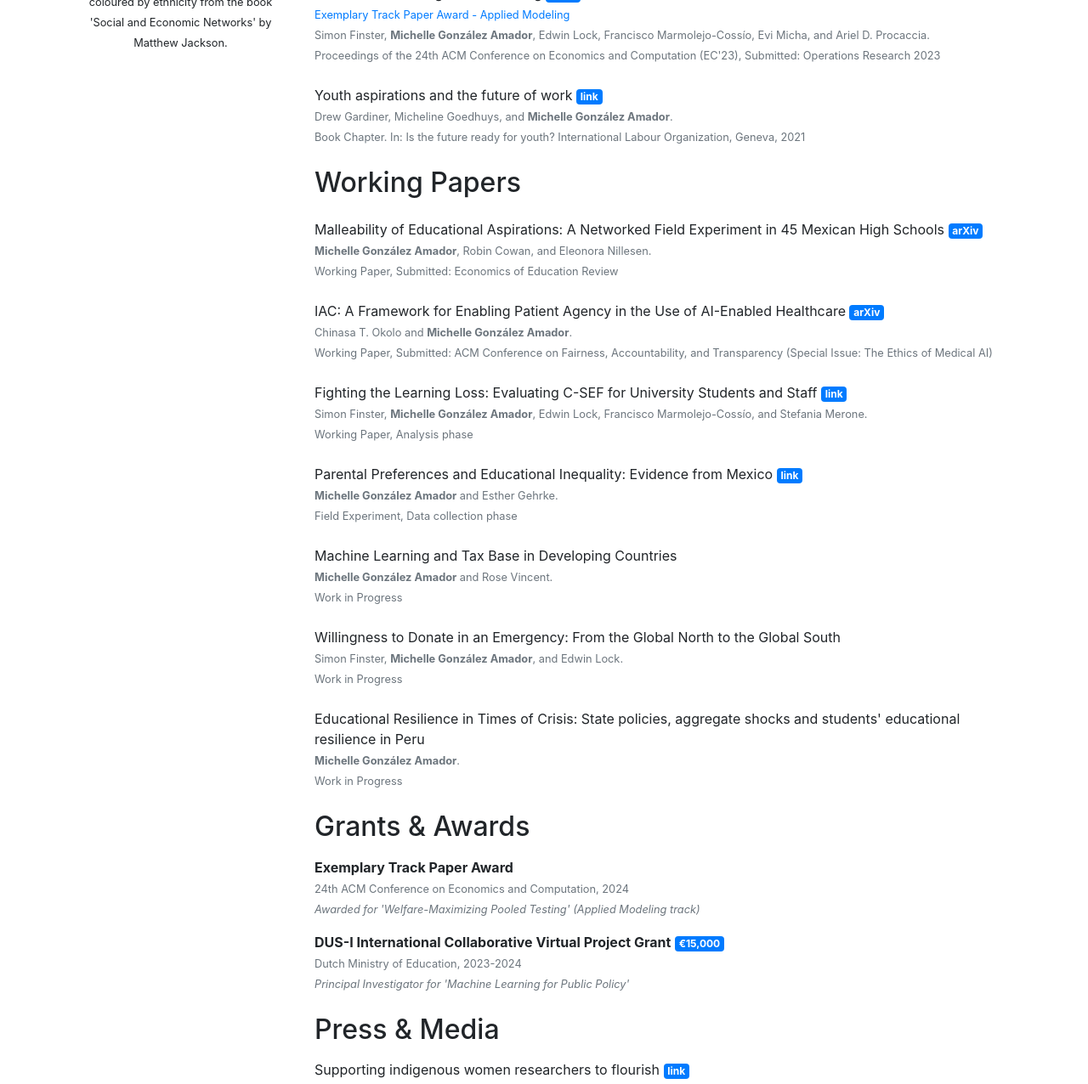
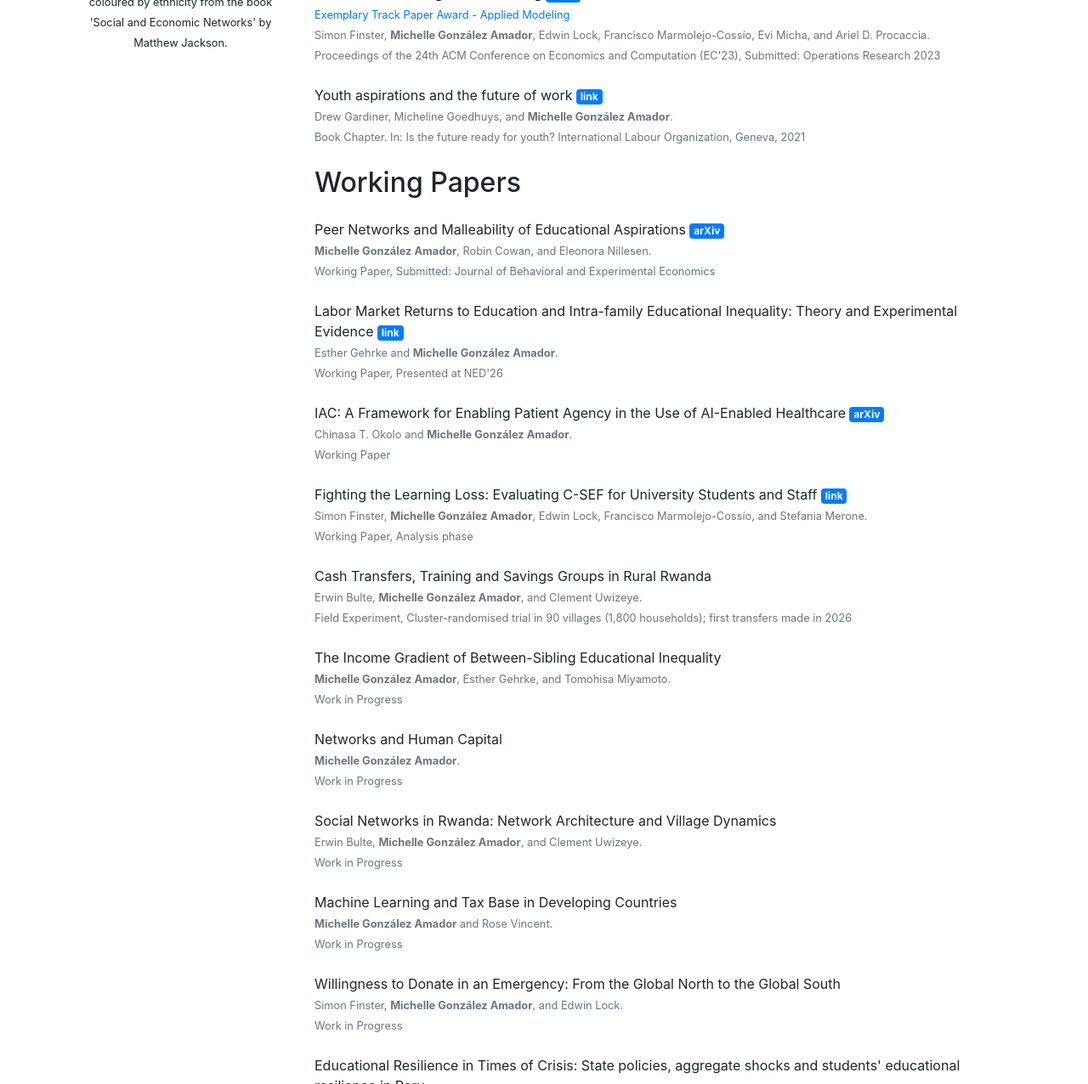
Before and after one commit to michelleg06/m-gonzalezamador.com, a Jekyll site: the page built from research.md, in a window 1280 px wide and 1400 px high, scrolled down 495 px, cut to the strip 0-1276 px from the top of the window. Shown: the whole strip at 85% size. Built offline with Jekyll 4.4.1, drawn with Linux system fonts in a browser that asks for light colours; nearby versions of some CDN libraries; some of the changed text lies outside the part shown.

Commit message:
Update CV, grants, news and working papers (Oct 2026)
- Add NWO SSH Open Competition XS 2026 grant
- Add NED'26 and NWO items to news
- Rename aspirations paper and update journal to JBEE
- Add intra-family inequality, sibling inequality, networks and Rwanda papers
- Fix EC'23 award year, IAC status and AEA RCT registry link
- Point DuDe link to dev-econ.nl
- Replace CV PDF

```diff
--- a/_data/workingpapers.yml
+++ b/_data/workingpapers.yml
@@ -1,14 +1,19 @@
 # Working Papers
-- title: "Malleability of Educational Aspirations: A Networked Field Experiment in 45 Mexican High Schools"
+- title: "Peer Networks and Malleability of Educational Aspirations"
   authors: "<strong>Michelle González Amador</strong>, Robin Cowan, and Eleonora Nillesen"
   venue: "Working Paper"
-  misc: "Submitted: Economics of Education Review"
+  misc: "Submitted: Journal of Behavioral and Experimental Economics"
   arXiv: "https://arxiv.org/abs/2209.08340"
+
+- title: "Labor Market Returns to Education and Intra-family Educational Inequality: Theory and Experimental Evidence"
+  authors: "Esther Gehrke and <strong>Michelle González Amador</strong>"
+  venue: "Working Paper"
+  misc: "Presented at NED'26"
+  link: "https://doi.org/10.1257/rct.17183-1.0"
 
 - title: "IAC: A Framework for Enabling Patient Agency in the Use of AI-Enabled Healthcare"
   authors: "Chinasa T. Okolo and <strong>Michelle González Amador</strong>"
   venue: "Working Paper"
-  misc: "Submitted: ACM Conference on Fairness, Accountability, and Transparency (Special Issue: The Ethics of Medical AI)"
   arXiv: "https://arxiv.org/abs/2111.04456"
 
 - title: "Fighting the Learning Loss: Evaluating C-SEF for University Students and Staff"
@@ -18,13 +23,24 @@
   link: "https://doi.org/10.1257/rct.9466-2.0"
 
 # Ongoing Field Experiments & Data Collection
-- title: "Parental Preferences and Educational Inequality: Evidence from Mexico"
-  authors: "<strong>Michelle González Amador</strong> and Esther Gehrke"
+- title: "Cash Transfers, Training and Savings Groups in Rural Rwanda"
+  authors: "Erwin Bulte, <strong>Michelle González Amador</strong>, and Clement Uwizeye"
   venue: "Field Experiment"
-  misc: "Data collection phase"
-  link: "https://doi.org/10.1257/rct.12183-1.0"
+  misc: "Cluster-randomised trial in 90 villages (1,800 households); first transfers made in 2026"
 
 # Work in Progress
+- title: "The Income Gradient of Between-Sibling Educational Inequality"
+  authors: "<strong>Michelle González Amador</strong>, Esther Gehrke, and Tomohisa Miyamoto"
+  venue: "Work in Progress"
+
+- title: "Networks and Human Capital"
+  authors: "<strong>Michelle González Amador</strong>"
+  venue: "Work in Progress"
+
+- title: "Social Networks in Rwanda: Network Architecture and Village Dynamics"
+  authors: "Erwin Bulte, <strong>Michelle González Amador</strong>, and Clement Uwizeye"
+  venue: "Work in Progress"
+
 - title: "Machine Learning and Tax Base in Developing Countries"
   authors: "<strong>Michelle González Amador</strong> and Rose Vincent"
   venue: "Work in Progress"
```
Also changed, not shown: _data/awards.yml (+7 -1 lines), _data/news.yml (+8 -0 lines), index.md (+1 -1 lines), 1 other file.
